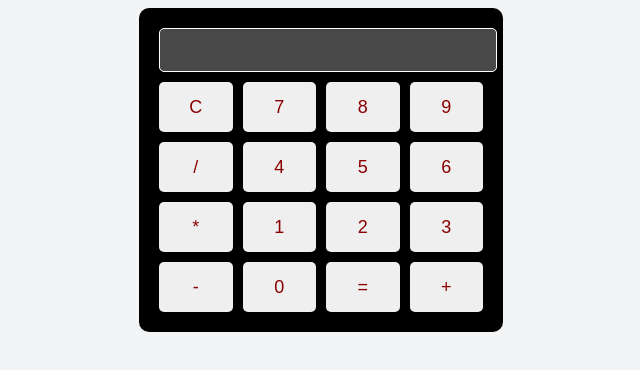
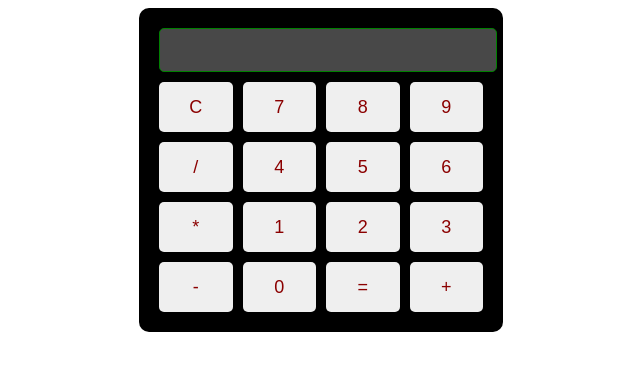
Before and after one commit to VS-2005/calculator, a plain HTML site: page index.html in a window 1280 px wide. Shown: the whole page, without its empty margins (319-959 px from the left). Drawn offline with Linux system fonts and the light colour scheme.

Commit message:
Update styles.css

```diff
--- a/styles.css
+++ b/styles.css
@@ -2,7 +2,7 @@ body {
     display: flex;
     justify-content: center;
     align-items: center;
-    background-color: #f3f4f6;
+    background-color: white;
     font-family: Arial, sans-serif;
 }
 
@@ -22,7 +22,7 @@ body {
     border: 1px solid;
     border-radius: 5px;
     padding-right: 10px;
-    color: white;
+    color: green;
 }
 
 .buttons {
```
